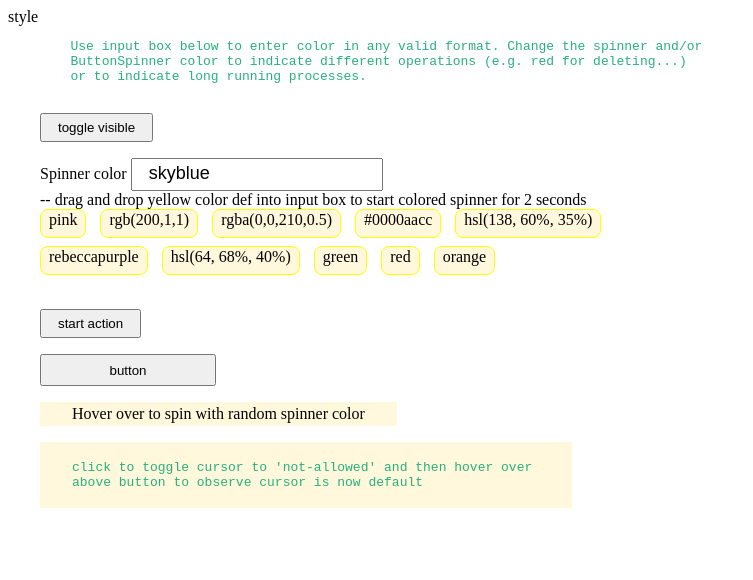
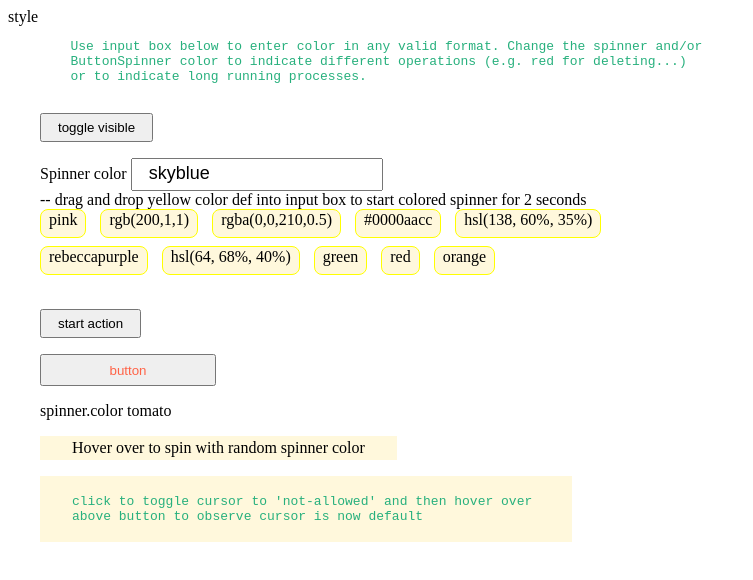
Before and after one commit to mbanem/spinner, a SvelteKit app: page / in a window 1280 px wide. Shown: the top 580 px of the page, without its empty margins (0-753 px from the left). Built offline with nearby package versions, Linux system fonts and the light colour scheme.

Commit message:
tested with $inspect spinner get/set is OK

```diff
--- a/src/routes/+page.svelte
+++ b/src/routes/+page.svelte
@@ -9,7 +9,7 @@
 		disabled = false,
 		cursor = true,
 		height = '2rem',
-		color = 'skyblue';
+		var_color = 'skyblue';
 
 	const colors = [
 		'pink',
@@ -55,8 +55,8 @@
 	const drop = (event: DragEvent) => {
 		event.preventDefault();
 		const id = event.dataTransfer?.getData('text') as string;
-		color = document.getElementById(id)?.innerText as string;
-		(event.target as HTMLInputElement).value = color;
+		var_color = document.getElementById(id)?.innerText as string;
+		(event.target as HTMLInputElement).value = var_color;
 
 		toggleAction();
 		setTimeout(() => {
@@ -72,7 +72,7 @@
 			[1, 2, 3]
 				.reduce((acc) => acc + `${Math.floor(Math.random() * 1000) % 255},`, 'rgb(')
 				.slice(0, -2) + ')';
-		color = rgb;
+		spinner.color = rgb;
 	};
 	const cursorNotAllowed = () => {
 		cursor = !cursor;
@@ -80,6 +80,37 @@
 		spinner.height = spinner.height === '2rem' ? '3rem' : '2rem';
 		// console.log('cursor',_cursor, spinner.cursor)
 		console.log('width', spinner.width);
+
+		spinner.caption = 'newly created button';
+		spinner.button = btnDelete;
+		spinner.formaction = '?/createTodo';
+		spinner.spinOn = true;
+		spinner.hidden = true;
+		spinner.disabled = true;
+		spinner.cursor = true;
+		spinner.color = 'magenta';
+		spinner.duration = '2s';
+		spinner.size = '2em';
+		spinner.top = '10px';
+		spinner.width = '14rem';
+		spinner.height = '4rem';
+		// got what we wrote
+		// createTodo true true true true magenta 2s 2em 10px 14rem 4rem
+		console.log(
+			spinner.caption,
+			spinner.button,
+			spinner.formaction,
+			spinner.spinOn,
+			spinner.hidden,
+			spinner.disabled,
+			spinner.cursor,
+			spinner.color,
+			spinner.duration,
+			spinner.size,
+			spinner.top,
+			spinner.width,
+			spinner.height
+		);
 	};
 
 	onMount(() => {
@@ -107,7 +138,7 @@ style<svelte:head>
 	<input
 		id="color_input"
 		type="text"
-		bind:value={color}
+		bind:value={var_color}
 		placeholder="enter color"
 		ondrop={drop}
 		ondragover={allowDrop}
@@ -127,16 +158,18 @@ style<svelte:head>
 	<ButtonSpinner
 		bind:this={B}
 		bind:button={btnDelete}
-		bind:spinOn
-		caption="Create Todo"
-		formaction="?/https://www.w3schools.com/tags/tag_button.asp"
-		bind:cursor
-		bind:disabled
-		size="1.3rem"
-		width="18rem"
-		height="2rem"
-		bind:color
-		top="-14px"
+		caption="new_button"
+		formaction="?/createTodo"
+		spinOn={false}
+		hidden={false}
+		disabled={false}
+		cursor={false}
+		color="tomato"
+		duration="2s"
+		size="1em"
+		top="0"
+		width="16em"
+		height="3rem"
 	></ButtonSpinner>
 	<div
 		class="div-hover"
--- a/src/routes/ButtonSpinner.svelte
+++ b/src/routes/ButtonSpinner.svelte
@@ -118,12 +118,12 @@
 		constructor(
 			caption: string,
 			button?: HTMLButtonElement,
-			formaction: string = '?/create',
+			formaction: string = '?/deleteTodo',
 			spinOn: boolean = false,
 			hidden: boolean = false,
 			disabled: boolean = false,
 			cursor: boolean = false,
-			color: string = 'skyblue',
+			color: string = 'tomato',
 			duration: string = '1.5s',
 			size: string = '1em',
 			top: string = '0',
@@ -149,6 +149,22 @@
 	export const getSpinner = () => {
 		return spinner;
 	};
+
+	// $inspect(
+	// 	spinner.caption,
+	// 	spinner.button,
+	// 	spinner.formaction,
+	// 	spinner.spinOn,
+	// 	spinner.hidden,
+	// 	spinner.disabled,
+	// 	spinner.cursor,
+	// 	spinner.color,
+	// 	spinner.duration,
+	// 	spinner.size,
+	// 	spinner.top,
+	// 	spinner.width,
+	// 	spinner.height
+	// );
 
 	// only caption and button are required fields in $props()
 	type ButtonSpinner = {
@@ -182,7 +198,7 @@
 		width = 'max-content',
 		height = '2rem'
 	}: ButtonSpinner = $props();
-
+	// ------------------------------------------
 	onMount(() => {
 		let width = 'width';
 		// button.style[width] = '14rem'
@@ -216,14 +232,16 @@
 		style:width={spinner.width ?? 'max-content'}
 		style:height={spinner.height ?? '2rem'}
 		style:padding="4px 1.5rem"
+		style:color={spinner.color}
 	>
 		{#if spinOn || spinner.spinOn}
 			<!-- NOTE: must have ancestor with position relative to get proper position -->
-			{@render _spinner(color)}
+			{@render _spinner(spinner.color)}
 		{/if}
 		{spinner.caption ?? caption}
 	</button>
 </p>
+<p>spinner.color {spinner.color}</p>
 
 <style>
 	.spinner {
```
